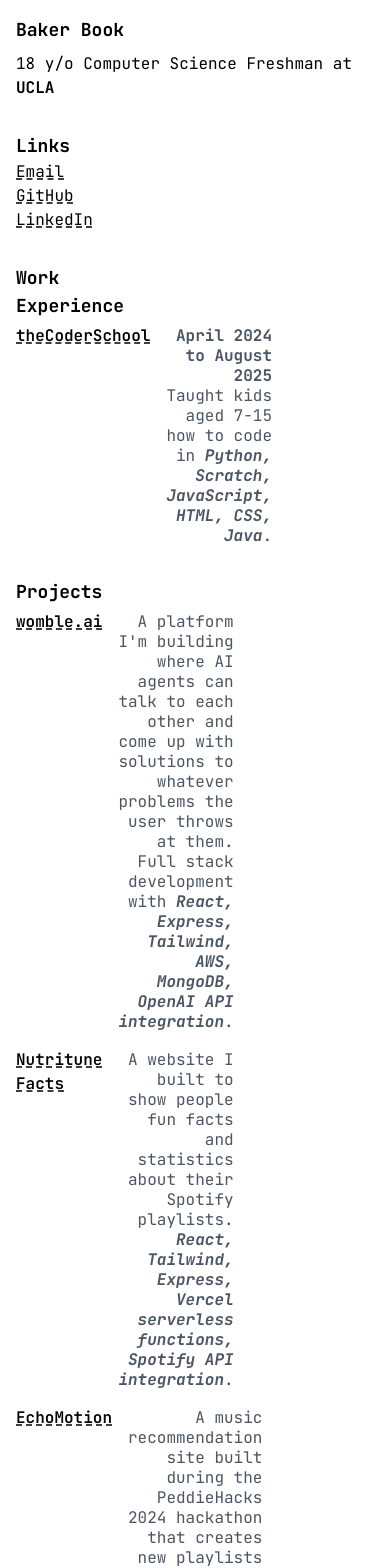
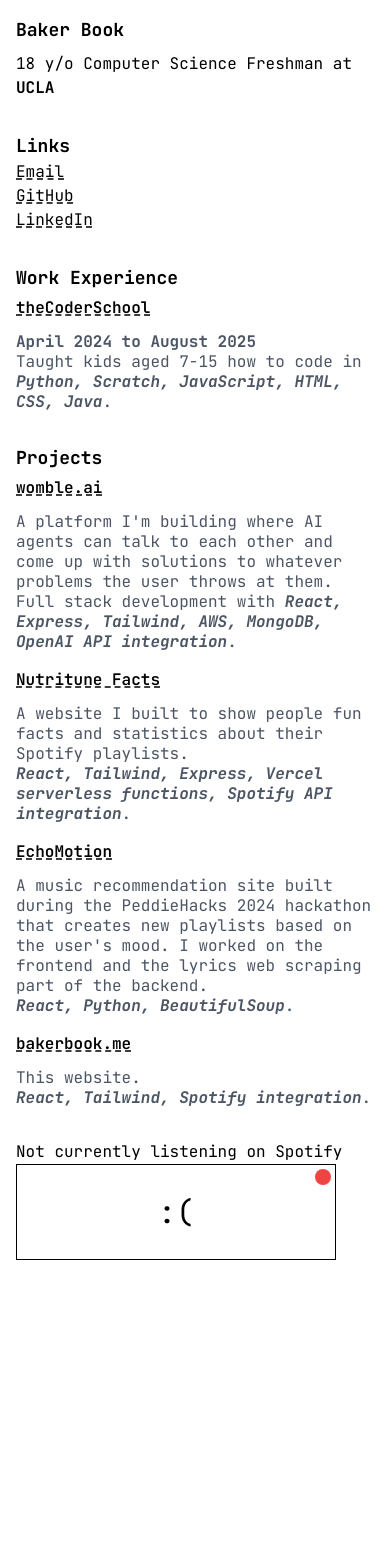
Before and after one commit to bakerbook/portfolio, a React (Vite) app: page / in a window 390 px wide. Shown: the top 1568 px of the page. After the commit the page ends 1292 px from the top, so only its background shows below. Built offline with nearby package versions, Linux system fonts and the light colour scheme; no server answers.

Commit message:
Make responsive for mobile

```diff
--- a/src/components/SpotifyPlayer.tsx
+++ b/src/components/SpotifyPlayer.tsx
@@ -28,14 +28,14 @@
     }, [])
 
     return (
-        <div className="items-center">
+        <div className="items-center w-full">
             {song && (
                 <h1>Currently listening on Spotify:</h1>
             )}
             {!song && (
                 <h1>Not currently listening on Spotify</h1>
             )}
-            <div className={`relative w-48 h-24 border border-black border-1 text-center flex flex-col items-center justify-center`}>
+            <div className={`relative w-full max-w-xs sm:max-w-sm md:w-48 h-24 border border-black border-1 text-center flex flex-col items-center justify-center`}>
                 <span className="absolute top-1 right-1">
                     <span className="relative flex h-4 w-4">
                         <span className={`animate-ping absolute inline-flex h-full w-full rounded-full ${song ? "bg-green-400" : "bg-red-400"} opacity-75`}></span>
@@ -43,10 +43,10 @@
                     </span>
                 </span>
                 {song && (
-                    <div className="flex items-center gap-2 w-full">
+                    <div className="flex items-center gap-2 w-full px-2">
                         <div className="text-center w-full px-2">
-                            <MarqueeText text={song.name} wrapperClassName="w-full" textClassName="text-sm font-medium" />
-                            <MarqueeText text={song.artist} wrapperClassName="w-full" textClassName="text-xs text-gray-600" speedPxPerSec={40} />
+                            <MarqueeText text={song.name} wrapperClassName="w-full" textClassName="text-sm md:text-[13px] font-medium" />
+                            <MarqueeText text={song.artist} wrapperClassName="w-full" textClassName="text-xs md:text-[11px] text-gray-600" speedPxPerSec={40} />
                         </div>
                         {song.link && (
                             <a className="absolute bottom-1 right-1" href={song.link} target="_blank" rel="noopener noreferrer" aria-label="Open song">
--- a/src/pages/Home.tsx
+++ b/src/pages/Home.tsx
@@ -40,10 +40,10 @@
                     </a>
                 </div>
             </div>
-            <div className="mb-8 max-w-[40vw] space-y-1">
+            <div className="mb-8 max-w-full md:max-w-[40vw] space-y-1">
                 <p className="font-bold text-lg">Work Experience</p>
                 <div className="flex flex-col space-y-4">
-                    <div className="flex justify-between items-baseline">
+                    <div className="flex flex-col md:flex-row md:justify-between items-start md:items-baseline gap-2 md:gap-0">
                         <div className="flex-1">
                             <a
                                 href="https://www.thecoderschool.com"
@@ -54,16 +54,16 @@
                                 theCoderSchool
                             </a>
                         </div>
-                        <div className="flex-1 text-right text-base text-gray-600 ml-4 leading-tight">
+                        <div className="flex-1 text-base text-gray-600 leading-tight mt-1 md:mt-0 md:text-right md:ml-4">
                             <span className="font-bold">April 2024 to August 2025</span><br></br>Taught kids aged 7-15 how to code in <span className="italic font-bold">Python, Scratch, JavaScript, HTML, CSS, Java</span>.
                         </div>
                     </div>
                 </div>
             </div>
-            <div className="mb-8 max-w-[40vw] space-y-1">
+            <div className="mb-8 max-w-full md:max-w-[40vw] space-y-1">
                 <p className="font-bold text-lg">Projects</p>
                 <div className="flex flex-col space-y-4">
-                    <div className="flex justify-between items-baseline">
+                    <div className="flex flex-col md:flex-row md:justify-between items-start md:items-baseline gap-2 md:gap-0">
                         <div className="flex-1">
                             <a
                                 href="https://womble.ai"
@@ -74,11 +74,11 @@
                                 womble.ai
                             </a>
                         </div>
-                        <div className="flex-1 text-right text-base text-gray-600 ml-4 leading-tight">
+                        <div className="flex-1 text-base text-gray-600 leading-tight mt-1 md:mt-0 md:text-right md:ml-4">
                             A platform I'm building where AI agents can talk to each other and come up with solutions to whatever problems the user throws at them.<br></br>Full stack development with <span className="italic font-bold">React, Express, Tailwind, AWS, MongoDB, OpenAI API integration</span>.
                         </div>
                     </div>
-                    <div className="flex justify-between items-baseline">
+                    <div className="flex flex-col md:flex-row md:justify-between items-start md:items-baseline gap-2 md:gap-0">
                         <div className="flex-1">
                             <a
                                 href="https://www.nutritune.info"
@@ -88,11 +88,11 @@
                                 Nutritune Facts
                             </a>
                         </div>
-                        <div className="flex-1 text-right text-base text-gray-600 ml-4 leading-tight">
+                        <div className="flex-1 text-base text-gray-600 leading-tight mt-1 md:mt-0 md:text-right md:ml-4">
                             A website I built to show people fun facts and statistics about their Spotify playlists.<br></br><span className="italic font-bold">React, Tailwind, Express, Vercel serverless functions, Spotify API integration</span>.
                         </div>
                     </div>
-                    <div className="flex justify-between items-baseline">
+                    <div className="flex flex-col md:flex-row md:justify-between items-start md:items-baseline gap-2 md:gap-0">
                         <div className="flex-1">
                             <a
                                 href="https://github.com/Alexander-Reyes9/PeddieHacks2024"
@@ -103,11 +103,11 @@
                                 EchoMotion
                             </a>
                         </div>
-                        <div className="flex-1 text-right text-base text-gray-600 ml-4 leading-tight">
+                        <div className="flex-1 text-base text-gray-600 leading-tight mt-1 md:mt-0 md:text-right md:ml-4">
                             A music recommendation site built during the PeddieHacks 2024 hackathon that creates new playlists based on the user's mood. I worked on the frontend and the lyrics web scraping part of the backend.<br></br><span className="italic font-bold">React, Python, BeautifulSoup</span>.
                         </div>
                     </div>
-                    <div className="flex justify-between items-baseline">
+                    <div className="flex flex-col md:flex-row md:justify-between items-start md:items-baseline gap-2 md:gap-0">
                         <div className="flex-1">
                             <a
                                 href="https://bakerbook.me"
@@ -117,7 +117,7 @@
                                 bakerbook.me
                             </a>
                         </div>
-                        <div className="flex-1 text-right text-base text-gray-600 ml-4 leading-tight">
+                        <div className="flex-1 text-base text-gray-600 leading-tight mt-1 md:mt-0 md:text-right md:ml-4">
                             This website.<br></br><span className="italic font-bold">React, Tailwind, Spotify integration</span>.
                         </div>
                     </div>
```
